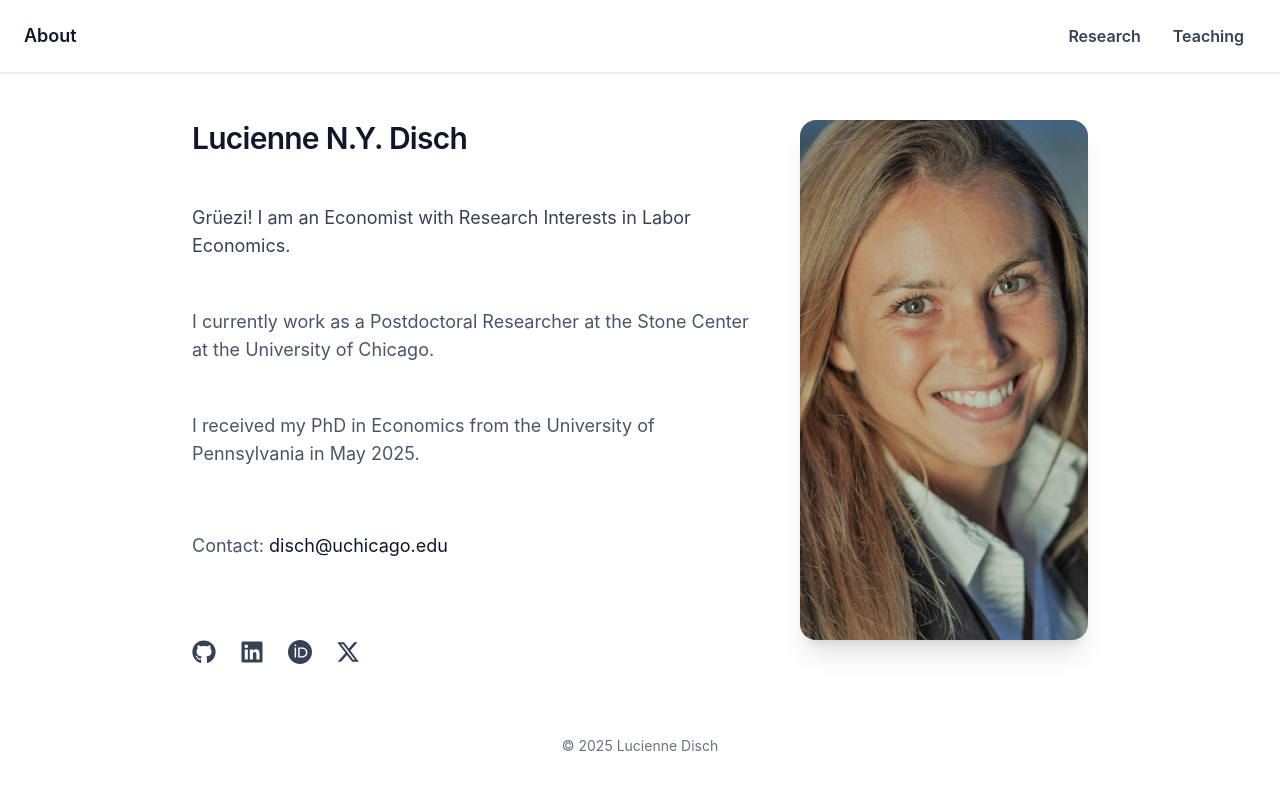
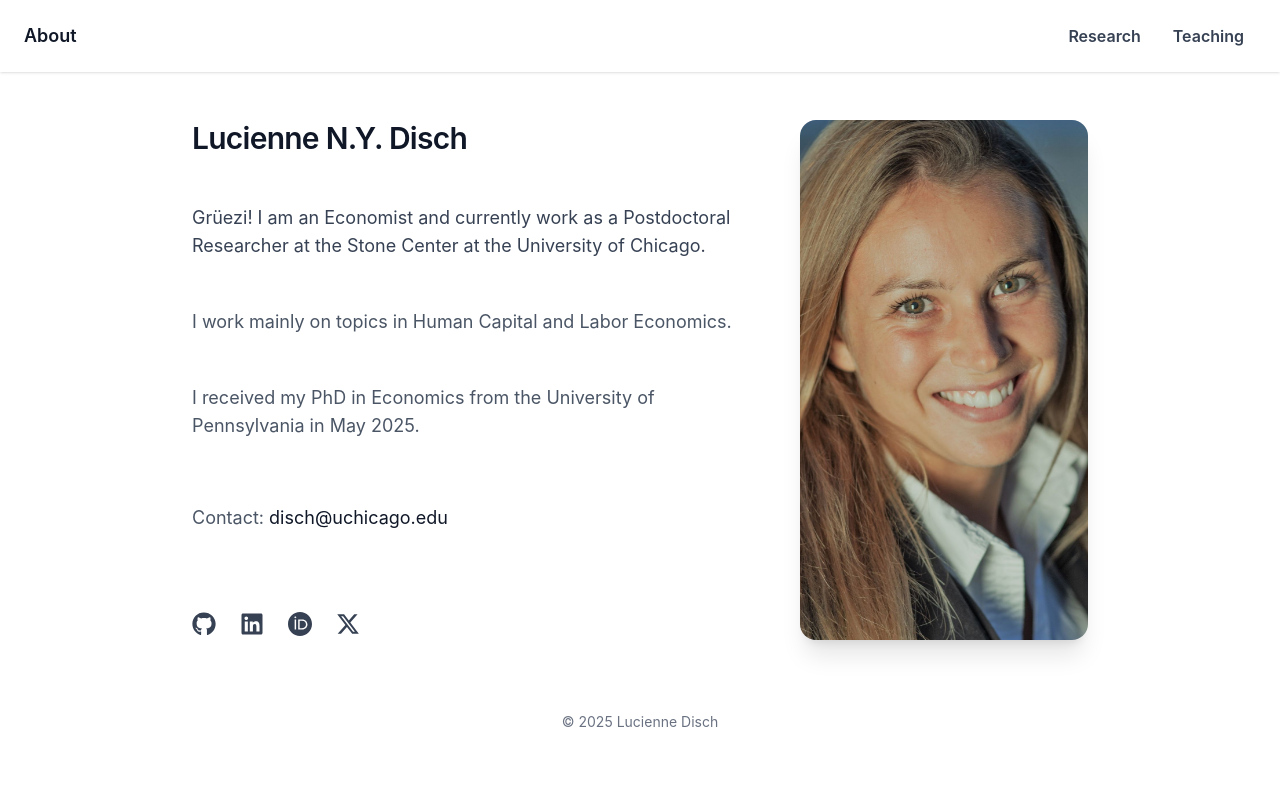
Before and after one commit to luciennedisch/luciennedisch.github.io, a React (Vite) app: page / in a window 1280 px wide. Shown: the top 790 px of the page. Built offline with nearby package versions, Linux system fonts and the light colour scheme.

Commit message:
Revise About page content for clarity and detail
Updated personal introduction and research focus.

```diff
--- a/src/pages/About.tsx
+++ b/src/pages/About.tsx
@@ -19,10 +19,10 @@ export const About = () => (
             Lucienne N.Y. Disch
           </h1>
           <p className="text-lg text-gray-700 mt-4 md:mt-12">
-            Grüezi! I am an Economist with Research Interests in Labor Economics.
+            Grüezi! I am an Economist and currently work as a Postdoctoral Researcher at the Stone Center at the University of Chicago.
           </p>
           <p className="mt-4 md:mt-12 text-lg text-gray-600 max-w-prose mx-auto md:mx-0">
-            I currently work as a Postdoctoral Researcher at the Stone Center at the University of Chicago.
+            I work mainly on topics in Human Capital and Labor Economics.
           </p>
           <p className="mt-4 md:mt-12 text-lg text-gray-600 max-w-prose mx-auto md:mx-0">
             I received my PhD in Economics from the University of Pennsylvania
```
